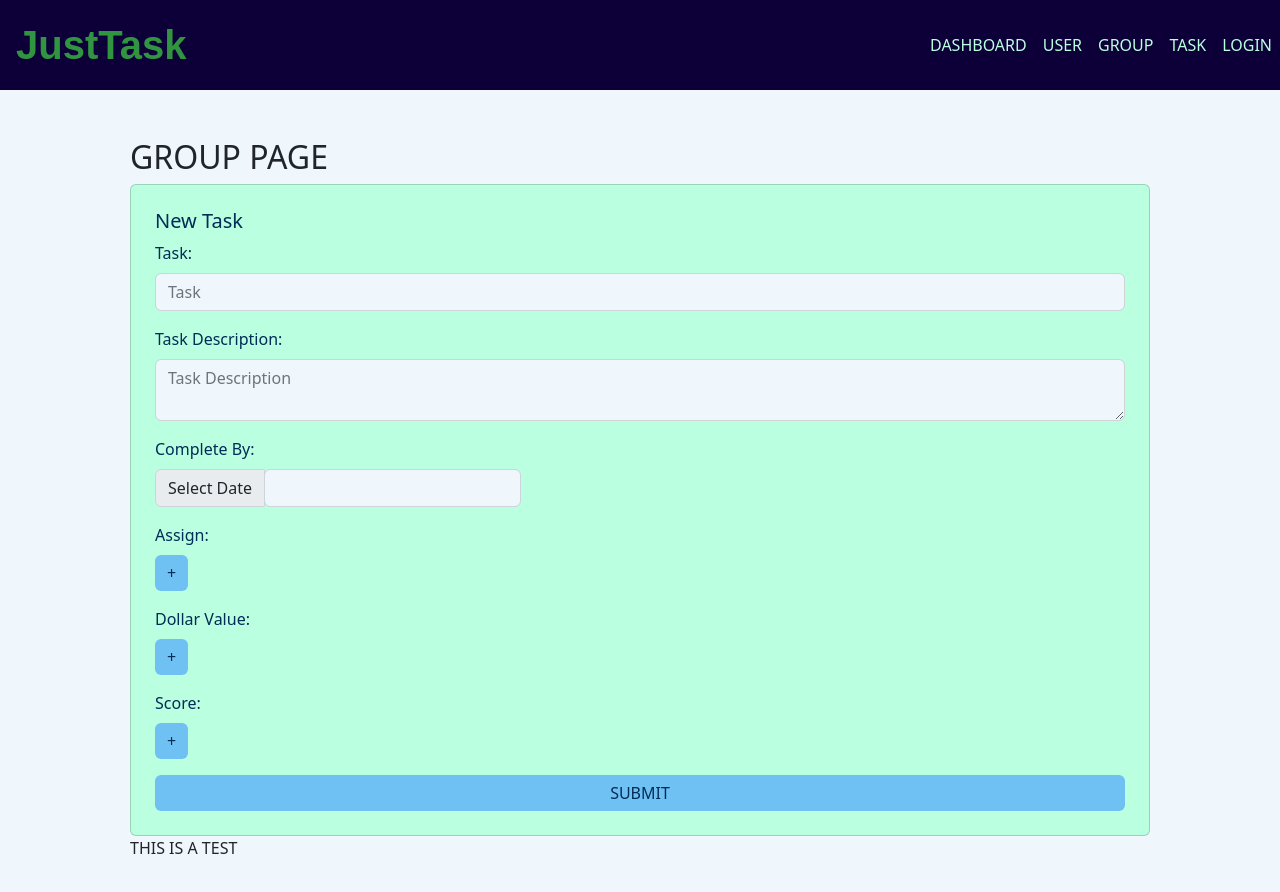
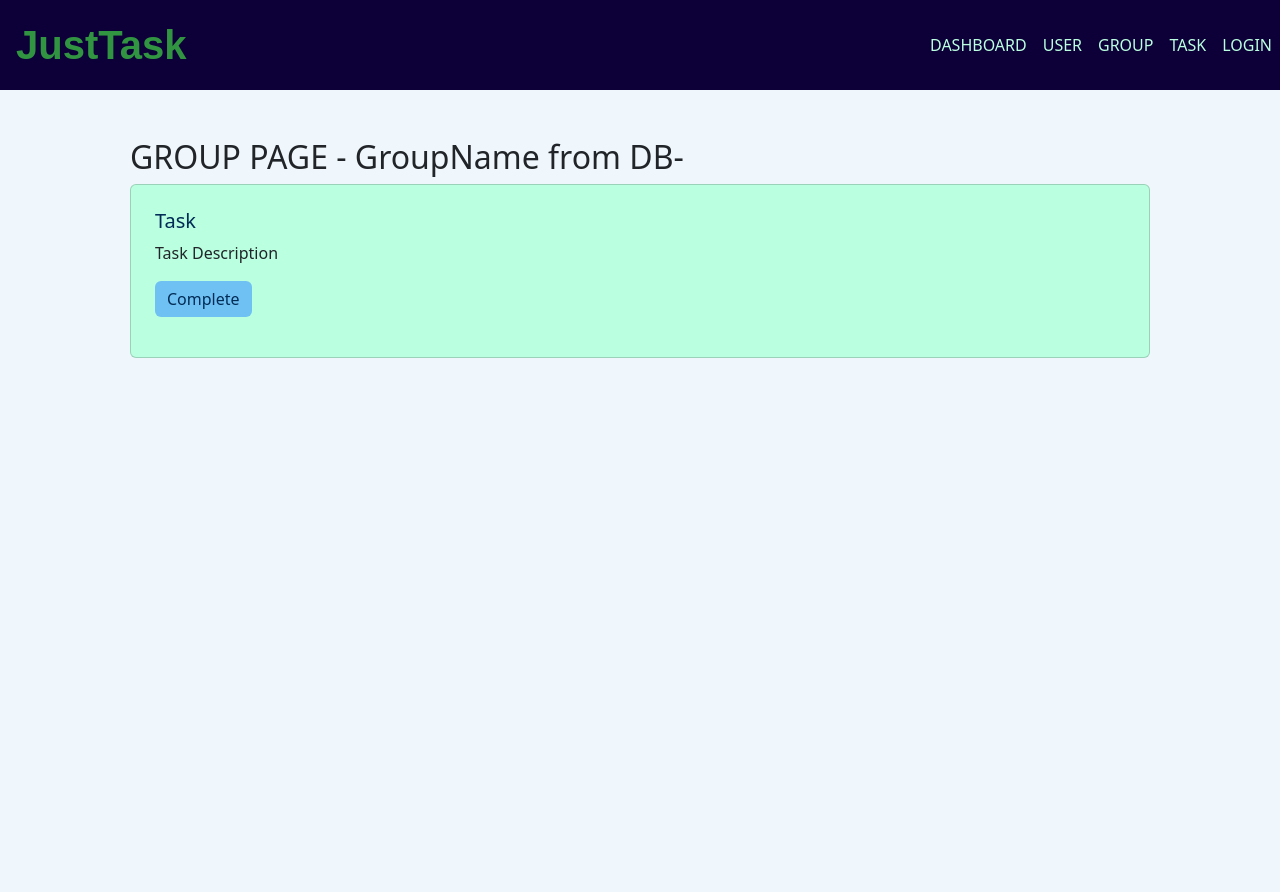
Before and after one commit to lailiel/JustTask, a React (Vite) app in the folder client/: page /group in a window 1280 px wide. Shown: the top 892 px of the page. After the commit the page ends 800 px from the top, so only its background shows below. Built offline with nearby package versions, Linux system fonts and the light colour scheme.

Commit message:
built out existing task card, adjusted task creation card

```diff
--- a/client/src/App.css
+++ b/client/src/App.css
@@ -85,8 +85,22 @@ body {
   background-color: var(--x-light);
 }
 
-#input-group-text{
+.input-group-text{
+  background-color: var(--mid-light);
+}
+
+.input-field{
   background-color: var(--x-light);
+}
+
+#input-group-dropdown-1{
+  background-color: var(--mid-light);
+  color: var(--mid-dark);
+}
+
+#input-group-dropdown-1:hover{
+  background-color: var(--mid-dark);
+  color: var(--mid-light)
 }
 
 /* ------------------------------------------- */
--- /dev/null
+++ b/client/src/components/TaskCard.jsx
@@ -0,0 +1,90 @@
+import { Card, Button, Form, Dropdown, DropdownButton, InputGroup } from "react-bootstrap/";
+import { useState } from "react";
+import "react-datepicker/dist/react-datepicker.css";
+
+
+
+// --------------------
+// TODO
+
+// --add error message for submit on click for if complete = 'select'
+// --conditional rendering of group name
+// --auth stuff
+
+// --------------------
+
+const TaskCards = () => {
+
+  const [completeToggle, setCompleteToggle] = useState(false);
+  const [errorMessage, setErrorMessage] = useState("");
+  const [selectedOption, setSelectedOption] = useState("Select");
+
+  const toggleComplete = () => {
+    setCompleteToggle(!completeToggle);
+    setSelectedOption("Select");
+    setErrorMessage("")
+  };
+
+   const handleOptionSelect = (option) => {
+    setSelectedOption(option);
+  };
+
+  return (
+    <Card className="task-creation p-4" id="task-creation">
+      <Card.Title id="login-card-title">Task</Card.Title>
+      {/* {completeBy && (
+            <p>Complete by : DATE</p>
+            )}
+            {points && (
+            <p>Points Here</p>
+            )}
+            {score && (
+            <p>Score Here</p>
+            )} */}
+      <Card.Text>Task Description</Card.Text>
+
+      <div>
+        <InputGroup className="mb-3">
+          <Button onClick={() => toggleComplete(true)}>Complete</Button>
+          {completeToggle && (
+            <DropdownButton
+              variant="outline-secondary"
+              title={selectedOption}
+              id="input-group-dropdown-1"
+            >
+              <Dropdown.Item onClick={() => [handleOptionSelect("Complete"),toggleComment(true)]}>Complete</Dropdown.Item>
+              <Dropdown.Item onClick={() => [handleOptionSelect("In Progress"),toggleComment(true)]}>In Progress</Dropdown.Item>
+              <Dropdown.Item onClick={() => [handleOptionSelect("Pending"),toggleComment(true)]}>Pending</Dropdown.Item>
+            </DropdownButton>
+          )}
+        </InputGroup>
+
+        {completeToggle && (
+          <div>
+            <Form.Label id="form-label">Task Description:</Form.Label>
+            <InputGroup className="mb-3">
+              <Form.Control
+                placeholder="Task Description"
+                as="textarea"
+                aria-label="Task Description"
+                name="task-description"
+                id="form-control"
+                aria-describedby="basic-addon2"
+                // onBlur={handleBlur}
+                // onChange={handleInputChange}
+              />
+            </InputGroup>
+            <Button onClick={() => setErrorMessage("coming soon")}>
+              SUBMIT
+            </Button>
+            <div>{errorMessage}</div>
+          </div>
+        )}
+      </div>
+
+      <div></div>
+    </Card>
+  );
+};
+
+export default TaskCards;
--- a/client/src/components/TaskCreation.jsx
+++ b/client/src/components/TaskCreation.jsx
@@ -1,16 +1,25 @@
-import { Container, Card, Button, Form, Dropdown, DropdownButton, InputGroup} from "react-bootstrap/";
+import { Card, Button, Form, Dropdown, DropdownButton, InputGroup} from "react-bootstrap/";
 import DatePicker from 'react-datepicker'
 import { useState } from "react";
 import 'react-datepicker/dist/react-datepicker.css';
 
 
-const TaskComponent = () => {
+
+// --------------------
+// TODO
+
+// --verify dollar/score inputs are numbers
+// --auth stuff
+
+// --------------------
+
+
+const TaskCreation = () => {
 
   const [ assignToggle, setAssignToggle] = useState(false);
   const [ dollarToggle, setDollarToggle] = useState(false);
   const [ scoreToggle, setScoreToggle] = useState(false);
-
-  // const [ errorMessage, setErrorMessage ]= useState('')
+  const [ errorMessage, setErrorMessage ]= useState('')
 
   const toggleAssign = () => {
     setAssignToggle(!assignToggle);
@@ -25,13 +34,16 @@ const TaskComponent = () => {
   };
 
 
+  const [selectedUser, setSelectedUser] = useState("Assign To");
+  const handleUserSelect = (user) => {
+    setSelectedUser(user);
+  };
+
+
   const [selectedDate, setSelectedDate] = useState(null);
-
   const handleDateChange = (date) => {
     setSelectedDate(date);
   };
-
-
 
   return (
     <Card className="task-creation p-4" id="task-creation">
@@ -64,7 +76,6 @@ const TaskComponent = () => {
         />
       </InputGroup>
 
-
       <Form.Label id="form-label">Complete By:</Form.Label>
       <InputGroup className="mb-3">
           <InputGroup.Text className="input-group-text">Select Date</InputGroup.Text>
@@ -77,22 +88,18 @@ const TaskComponent = () => {
           />
       </InputGroup>
 
-
-{/* fix the onclick event to keep the name chosen */}
-
       <Form.Label id="form-label">Assign:</Form.Label>
       <InputGroup className="mb-3">
         <Button onClick={() => toggleAssign(true)}>+</Button>
         {assignToggle && (
           <DropdownButton
           variant="outline-secondary"
-          title="Assign To"
-          id="input-group-dropdown-1"
-        >
-          <Dropdown.Item href="#">Sarah</Dropdown.Item>
-          <Dropdown.Item href="#">Richard</Dropdown.Item>
-          <Dropdown.Item href="#">Your Mom</Dropdown.Item>
-          <Dropdown.Item href="#">Dex</Dropdown.Item>
+          title={selectedUser}
+          id="input-group-dropdown-1">
+          <Dropdown.Item onClick={() => handleUserSelect("Sarah")}>Sarah</Dropdown.Item>
+          <Dropdown.Item onClick={() => handleUserSelect("Richard")}>Richard</Dropdown.Item>
+          <Dropdown.Item onClick={() => handleUserSelect("Your Mom")}>Your Mom</Dropdown.Item>
+          <Dropdown.Item onClick={() => handleUserSelect("Dex")}>Dex</Dropdown.Item>
         </DropdownButton>
         )}
       </InputGroup>
@@ -103,7 +110,7 @@ const TaskComponent = () => {
         {dollarToggle && (
            <InputGroup className="mb-3">
            <InputGroup.Text className="input-group-text">$</InputGroup.Text>
-           <Form.Control aria-label="0" />
+           <Form.Control className="input-field" aria-label="0" />
           </InputGroup>
         )}
       </InputGroup>
@@ -113,24 +120,23 @@ const TaskComponent = () => {
         <Button onClick={() => toggleScore(true)}>+</Button>
         {scoreToggle && (
            <InputGroup className="mb-3">
-           <Form.Control aria-label="0" />
+           <Form.Control className="input-field" aria-label="0" />
            <InputGroup.Text className="input-group-text">Pts</InputGroup.Text>
          </InputGroup>
         )}
       </InputGroup>
 
     </div>
+
+    <Button onClick={() => setErrorMessage("coming soon")}>SUBMIT</Button>
+
     <div>
+      {errorMessage}
+    </div>
 
-    </div>
-     <Button>SUBMIT</Button>
-    {/* <Button onClick={() => setErrorMessage("coming soon")}>SUBMIT</Button> */}
-    {/* <div>
-      {errorMessage}
-    </div> */}
   </Card>
   );
 }
 
 
-export default TaskComponent
+export default TaskCreation
--- a/client/src/pages/GroupPage.jsx
+++ b/client/src/pages/GroupPage.jsx
@@ -1,17 +1,13 @@
 import Container from "react-bootstrap/Container";
-import TaskComponent from '../components/TaskCreation'
+import TaskCards from '../components/TaskCard'
 
 export default function AboutPage() {
   return (
     <Container fluid className="p-5" id="homepage">
       <div className="">
-        <h2>GROUP PAGE</h2>
+        <h2>GROUP PAGE - GroupName from DB- </h2>
       </div>
-      <TaskComponent/>
-      <div id='home-text'>
-        <p>THIS IS A TEST</p>
-
-      </div>
+      <TaskCards/>
     </Container>
   );
 }
--- a/client/src/pages/LoginPage.jsx
+++ b/client/src/pages/LoginPage.jsx
@@ -5,7 +5,7 @@ import LoginToggle from "../components/LoginSignup";
 
 export default function AboutPage() {
   return (
-    <Container fluid className="p-4" id="login-signup">
+    <Container fluid className="py-5 px-4" id="login-signup">
       <LoginToggle/>
     </Container>
   );
--- a/client/src/pages/TaskPage.jsx
+++ b/client/src/pages/TaskPage.jsx
@@ -1,12 +1,12 @@
 // task card
 
 import Container from "react-bootstrap/Container";
-import TaskComponent from "../components/TaskCreation";
+import TaskCreation from "../components/TaskCreation";
 
 export default function AboutPage() {
   return (
-    <Container fluid className="p-5" id="homepage">
-           <TaskComponent/>
+    <Container fluid className="py-5 px-4" id="homepage">
+           <TaskCreation/>
     </Container>
   );
 }
```
